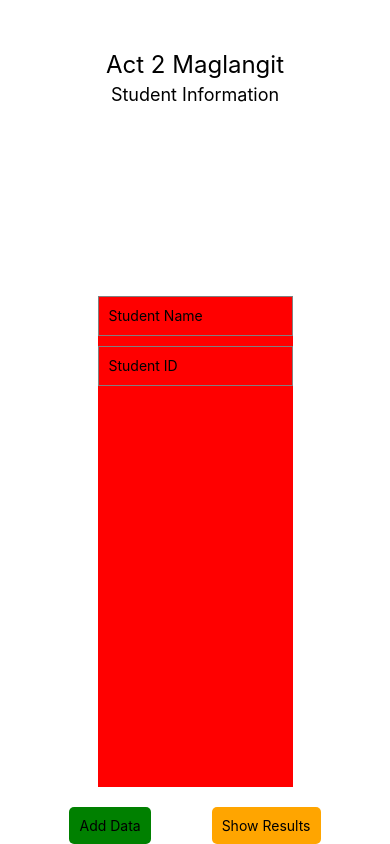
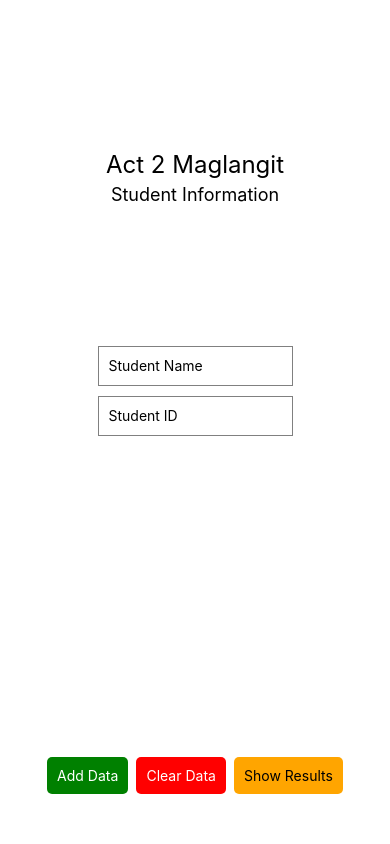
Before and after one commit to presam6/act2Maglangit-Mobprog, a React Native app: screen / in a window 390 px wide. Built offline with nearby package versions, Linux system fonts and the light colour scheme.

Commit message:
slight edit - button

```diff
--- a/App.js
+++ b/App.js
@@ -28,12 +28,25 @@ export default function App() {
   const [allStudentData, setAllStudentData] = useState([]);
 
   const addData = () => {
+    if (studentInfo.name.trim() === '' || studentInfo.studentId.trim() === '') {
+      Alert.alert('Error', 'Please fill in all fields before adding data.');
+      return;
+    }
+
     setAllStudentData([...allStudentData, studentInfo]);
     setStudentInfo({ name: '', studentId: '' }); // Clear the placeholders after adding data
   };
 
   const showResults = () => {
-    Alert.alert('All Student Data', JSON.stringify(allStudentData, null, 2));
+    if (allStudentData.length === 0) {
+      Alert.alert('No Data', 'No student data to display.');
+    } else {
+      Alert.alert('All Student Data', JSON.stringify(allStudentData, null, 2));
+    }
+  };
+
+  const clearData = () => {
+    setAllStudentData([]);
   };
 
   return (
@@ -67,8 +80,14 @@ export default function App() {
         <CustomButton
           onPress={addData}
           title='Add Data'
-          textColor='black'
+          textColor='white'
           buttonStyle={{ backgroundColor: 'green' }}
+        />
+        <CustomButton
+          onPress={clearData}
+          title='Clear Data'
+          textColor='white'
+          buttonStyle={{ backgroundColor: 'red' }}
         />
         <CustomButton
           onPress={showResults}
@@ -90,7 +109,7 @@ const styles = StyleSheet.create({
   },
   textContainer: {
     flex: 1,
-    marginTop: 50,
+    marginTop: 150,
   },
   textTitle: {
     fontSize: 24,
@@ -105,7 +124,6 @@ const styles = StyleSheet.create({
   inputContainer: {
     flex: 2,
     flexDirection: 'column',
-    backgroundColor: 'red',
     width: '50%',
   },
   input: {
@@ -117,9 +135,10 @@ const styles = StyleSheet.create({
   },
   buttonContainer: {
     flexDirection: 'row',
-    justifyContent: 'space-around',
+    justifyContent: 'space-evenly',
     width: '80%',
     marginTop: 20,
+    marginBottom: 50,
   },
   myButton: {
     padding: 10,
```
